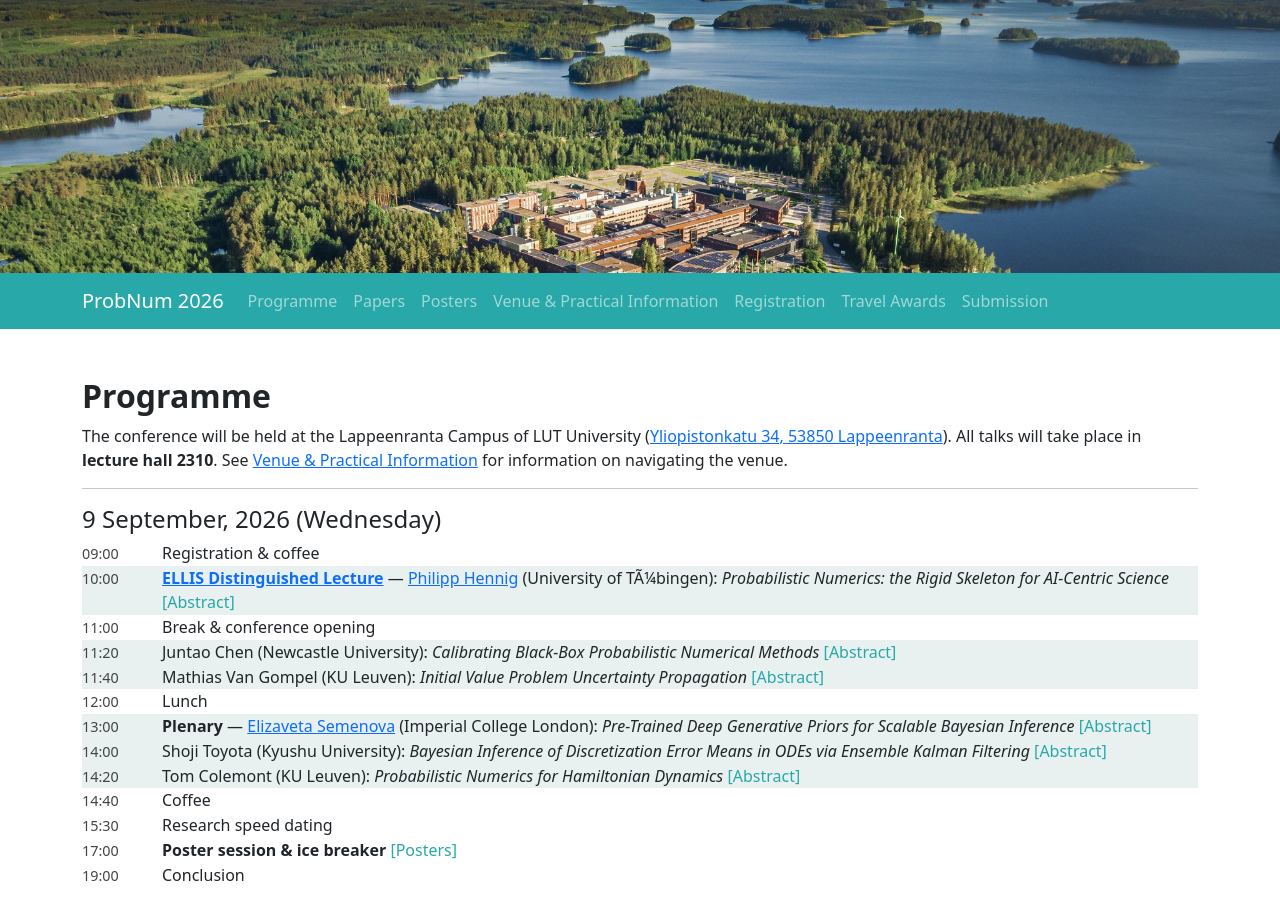
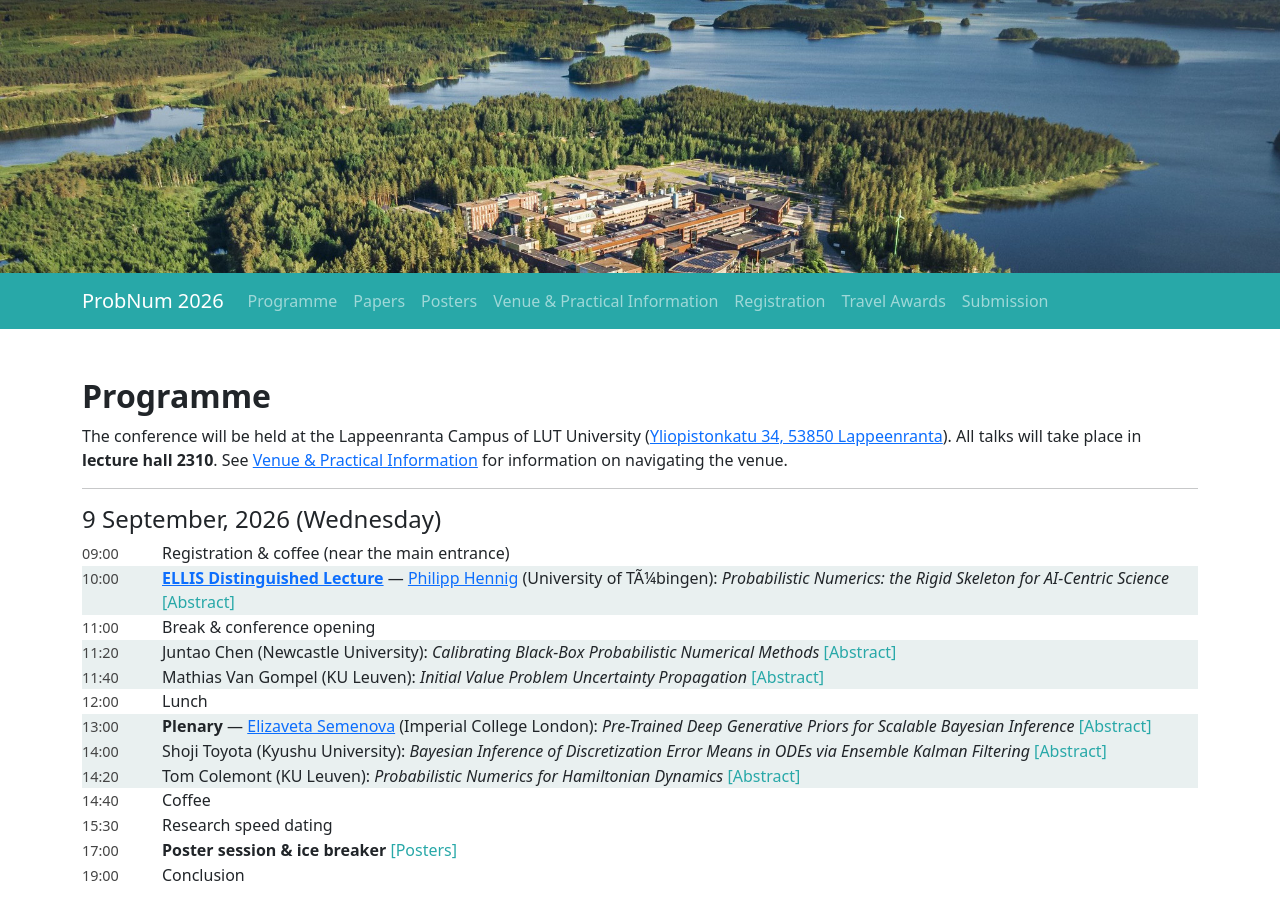
Before and after one commit to probnum2026/probnum2026.github.io, a Jekyll site: the page built from program.md, in a window 1280 px wide and 900 px high. Built offline with Jekyll 4.4.1, drawn with Linux system fonts in a browser that asks for light colours; nearby versions of some CDN libraries.

Commit message:
more info for programme

```diff
--- a/program.md
+++ b/program.md
@@ -13,7 +13,7 @@ The conference will be held at the Lappeenranta Campus of LUT University (<a hre
 #### 9 September, 2026 (Wednesday)
 
 <div class="day">
-<div class="entry"><span class="time">09:00</span>Registration & coffee</div>
+<div class="entry"><span class="time">09:00</span>Registration & coffee (near the main entrance)</div>
 <div class="entry session"><span class="time">10:00</span><strong><a href="https://www.ellisinstitute.fi/ellis-distinguished-lecture-philipp-hennig">ELLIS Distinguished Lecture</a></strong> &mdash; <a href="https://uni-tuebingen.de/en/fakultaeten/mathematisch-naturwissenschaftliche-fakultaet/fachbereiche/informatik/lehrstuehle/methoden-des-maschinellen-lernens/personen/philipp-hennig/">Philipp Hennig</a> (University of Tübingen): <i>Probabilistic Numerics: the Rigid Skeleton for AI-Centric Science</i> <details class="abstract"><summary>Abstract</summary><p>The ProbNum community faces the same existential question as many of our neighbours: What is left to do as foundation models and agents create scientific results with increasing autonomy? To attempt an answer, I will first outline a contemporary view of Probabilistic Numerics as a framework for the holistic processing of computational and empirical information. I will then highlight recent work using Probabilistic Numerics to efficiently construct physics-informed priors for scientific foundation models. Aside from potentially reducing training costs, a key value of this formulation is that it splits hypothesis spaces into a direct sum of terms fulfilling given physical laws, and a complement of “unexplained residuals” in data that can be leveraged by both human and agentic science.</p></details></div>
 <div class="entry"><span class="time">11:00</span>Break & conference opening</div>
 <div class="entry session"><span class="time">11:20</span>Juntao Chen (Newcastle University): <i>Calibrating Black-Box Probabilistic Numerical Methods</i> <details class="abstract"><summary>Abstract</summary><p>Black-box probabilistic numerical methods offer the tantalising prospect of endowing any (scalar) output from any (consistent) numerical code with a Bayesian credible interval. The idea is to construct a dataset containing simulations of increasing precision, and to cast extrapolation of these data to the infinite precision limit as a prediction task. However, calibrating probabilistic predictions is challenging when working with a small dataset. For codes with multiple outputs, treating each (scalar) output independently can result in large variation in credible intervals between outputs whose numerical accuracy ought to be similar. A principled solution is to formulate a multivariate prediction task, but this requires a statistical model capable of describing the (possibly complex) multivariate phenomenon being simulated, which goes against the spirit of the black-box framework. This paper proposes and analyses a simple approach to couple together related prediction tasks while preserving the simplicity of the black-box framework.</p></details></div>
```
